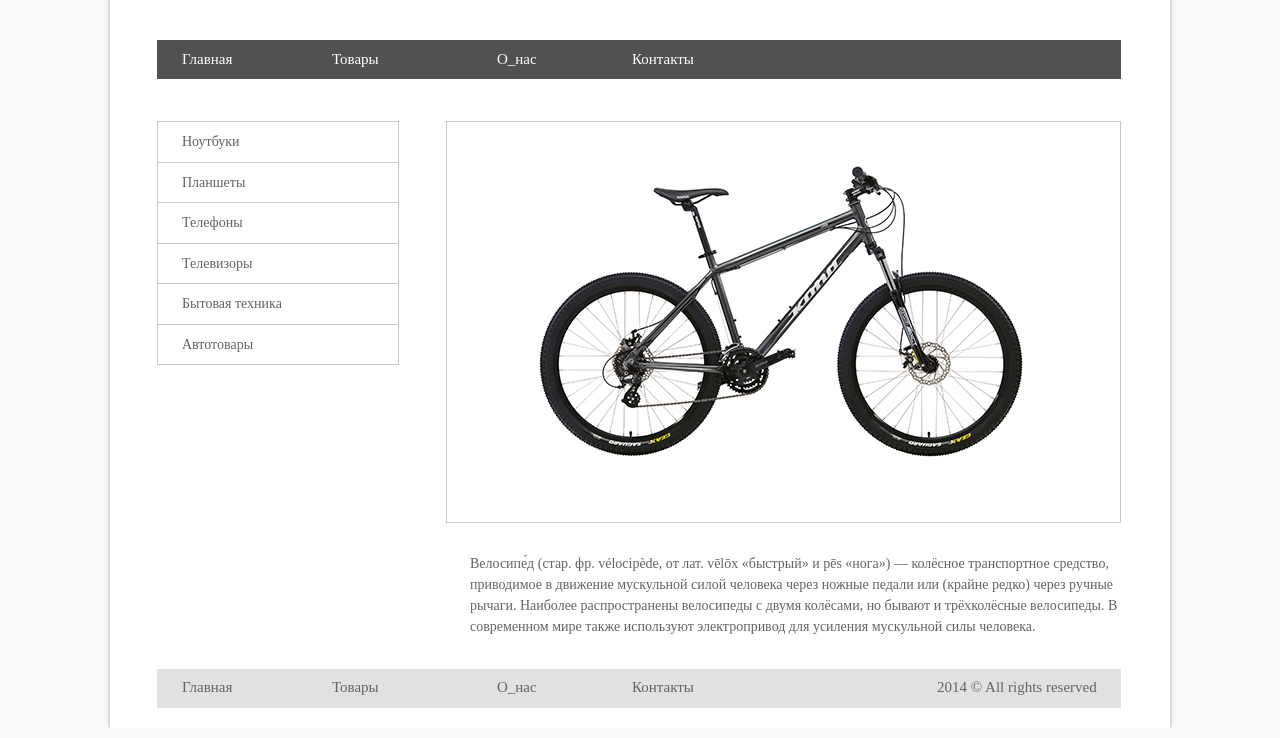
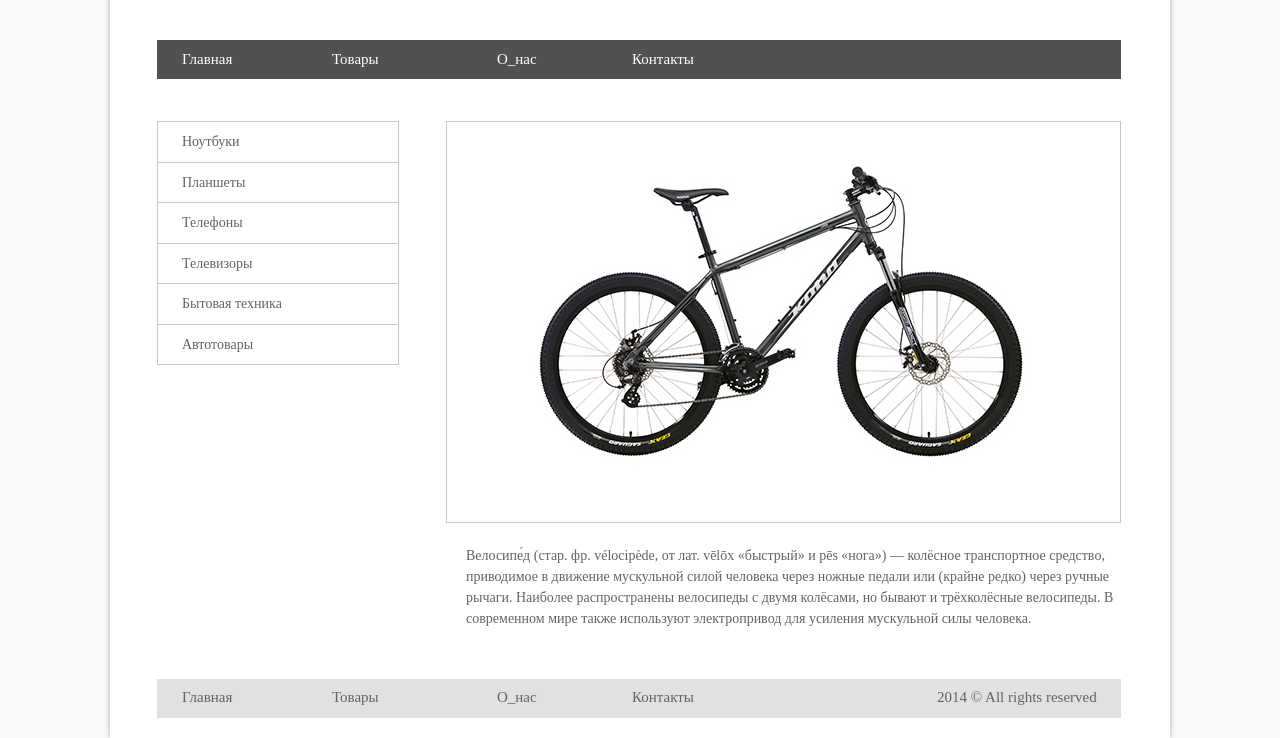
Before and after one commit to Skaliarium/Skaliarium.github.io, a plain HTML site: page index.html in a window 1280 px wide. Shown: the part 93-831 px from the top of the page. Drawn offline with Linux system fonts and the light colour scheme.

Commit message:
newtype 3

```diff
--- a/css/central.css
+++ b/css/central.css
@@ -1,5 +1,6 @@
 .central {
 	width: 1060px;
+	overflow: hidden;
 
 }
 
@@ -56,8 +57,9 @@
 	color: black;
 }
 .descript {
-	margin-top: 85px;
-	margin-left: 23px;
+	margin-top: 466px;
+    margin-left: 356px;
+    margin-right: 50px;
 }
 .dcr_text {
 	font-family: Arial sans-serif;
--- a/css/footer.css
+++ b/css/footer.css
@@ -10,7 +10,7 @@
 	width: 964px;
 	margin-left: 47px;
 	border-bottom: 20px solid white;
-	margin-top: 590px;
+	margin-top: 50px;
 
 }
 
--- a/index.html
+++ b/index.html
@@ -74,12 +74,13 @@
 			</div>
 			<div class="imgv">
 				<img class="velo" src="img/velo.jpg" alt="bike">
-				<div class="descript">
+			</div>
+			<div class="descript">
 					<p class="dcr_text">
 						Велосипе́д (стар. фр. vélocipède, от лат. vēlōx «быстрый» и pēs «нога») — колёсное транспортное средство, приводимое в движение мускульной силой человека через ножные педали или (крайне редко) через ручные рычаги. Наиболее распространены велосипеды с двумя колёсами, но бывают и трёхколёсные велосипеды. В современном мире также используют электропривод для усиления мускульной силы человека.
 					</p>
-				</div>
 			</div>
+
 		</div>
 
 
```
